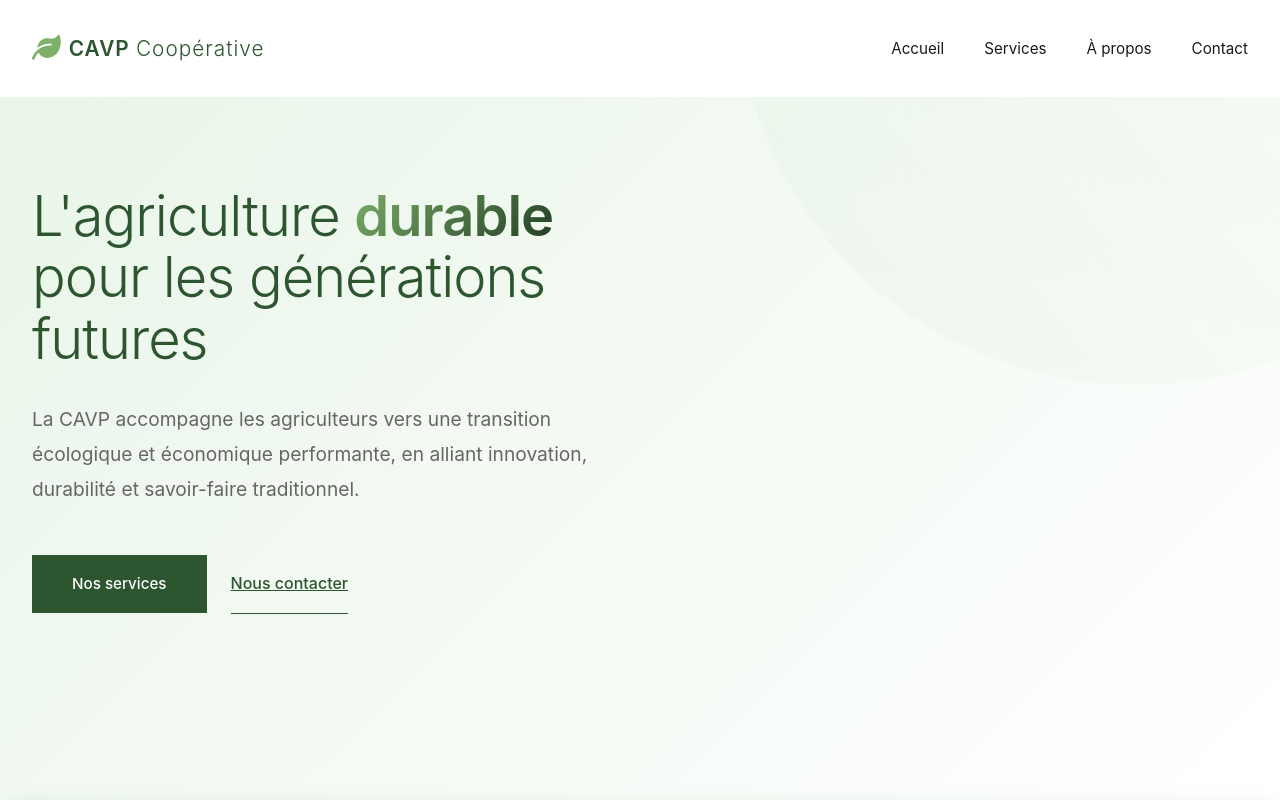
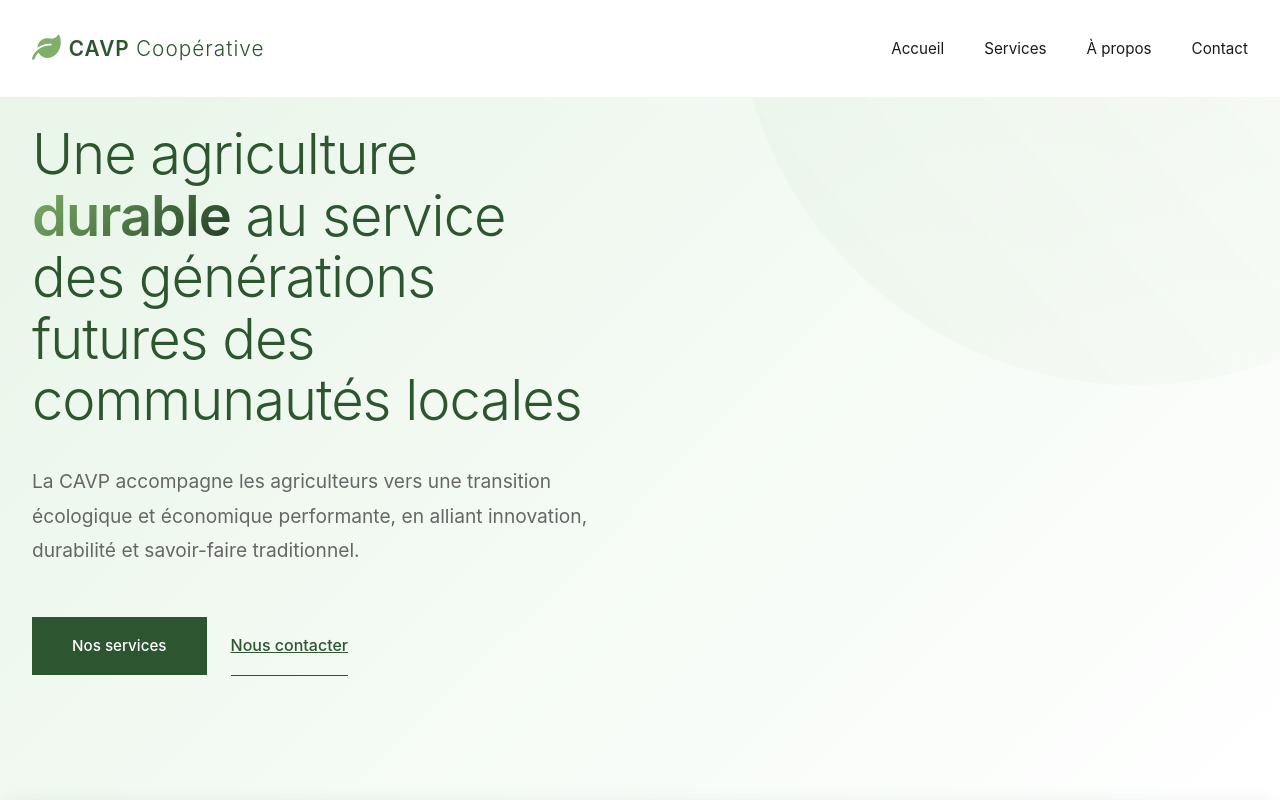
Before and after one commit to Skwiz-blip/cavp, a plain HTML site: page index.html in a window 1280 px wide. Shown: the top 800 px of the page. Drawn offline with Linux system fonts and the light colour scheme.

Commit message:
Update index.html
agri

```diff
--- a/index.html
+++ b/index.html
@@ -921,7 +921,7 @@
     <section id="accueil" class="hero">
         <div class="container hero-content">
             <div class="hero-text fade-up">
-                <h1>L'agriculture <span class="highlight">durable</span> pour les générations futures</h1>
+                <h1>Une agriculture <span class="highlight">durable</span> au service des générations futures des communautés locales</h1>
                 <p>La CAVP accompagne les agriculteurs vers une transition écologique et économique performante, en alliant innovation, durabilité et savoir-faire traditionnel.</p>
                 <div class="cta-group">
                     <a href="#services" class="btn btn-primary">Nos services</a>
@@ -1232,4 +1232,5 @@
         });
     </script>
 </body>
+
 </html>
```
